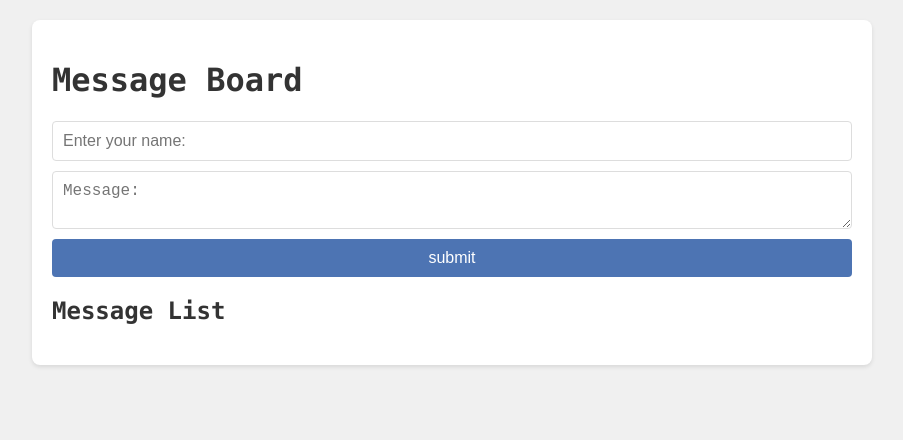
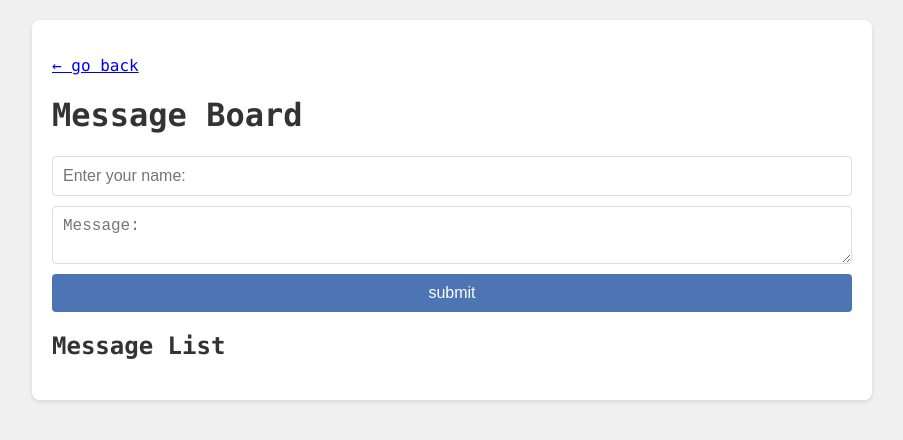
Before and after one commit to wow4harry/personal_portfolio, a plain HTML site: page html/message.html in a window 1280 px wide. Shown: the whole page, without its empty margins (188-1091 px from the left). Drawn offline with Linux system fonts and the light colour scheme.

Commit message:
fixed formatting bug

```diff
--- a/html/message.html
+++ b/html/message.html
@@ -8,6 +8,11 @@
 </head>
 <body>
     <div class="container">
+        <!-- Go Back Link -->
+        <p>
+            <a href="../index.html" class="go-back">← go back</a>
+        </p>
+
         <h1>Message Board</h1>
 
         <form id="messageForm">
```
Also changed, not shown: html/projects.html (+7 -1 lines), index.html (+2 -2 lines), projects/blog/index.html (+7 -1 lines), html/blog.html (deleted), img/favicon.ico (added), 1 other file.
